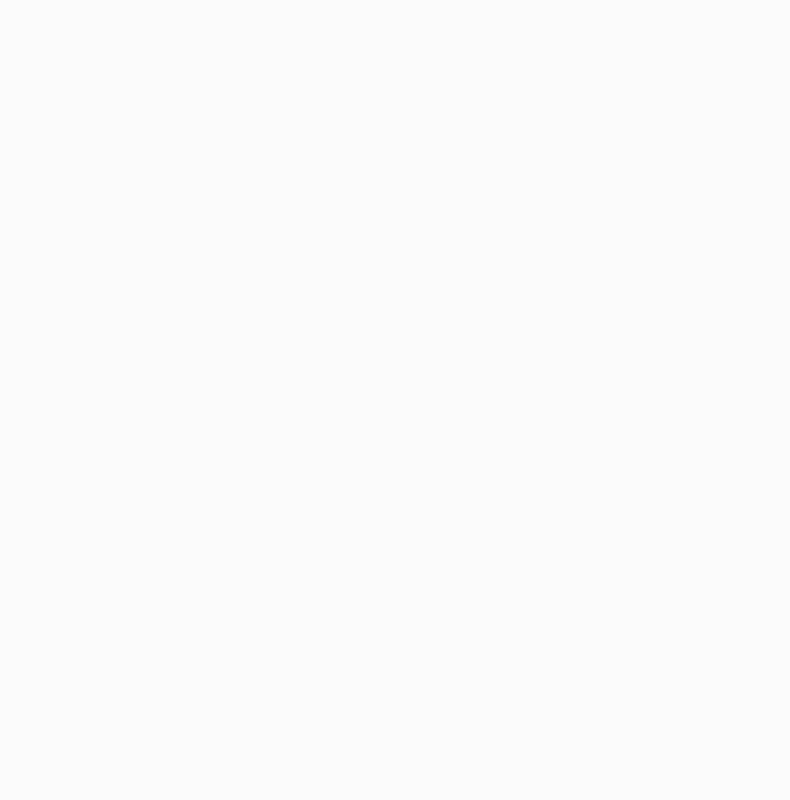
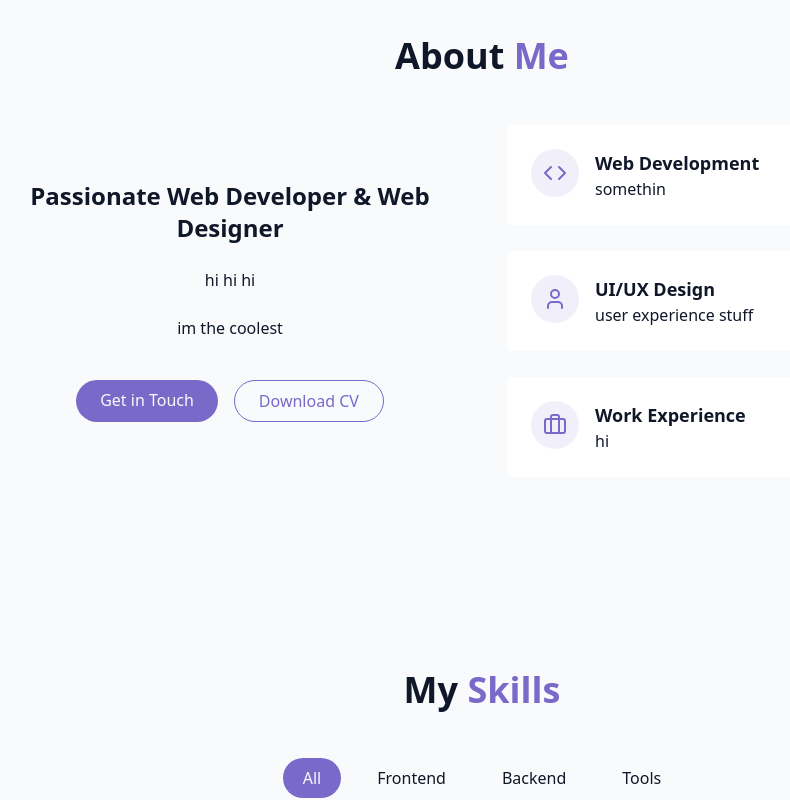
Before and after one commit to isabelle-bh/portfolio-2025, a React (Vite) app: page / in a window 1280 px wide. Shown: the part 860-1660 px from the top of the page, without its empty margins (158-948 px from the left). Before the commit the page ends 800 px from the top, so only its background shows below. Built offline with nearby package versions, Linux system fonts and the light colour scheme.

Commit message:
feat: adding new sections to page

```diff
--- a/src/pages/Home.jsx
+++ b/src/pages/Home.jsx
@@ -1,7 +1,9 @@
 import { ThemeToggle } from "@/components/ThemeToggle";
 import { StarBackground } from "@/components/StarBackground";
 import { Navbar } from "@/components/Navbar";
-import { HeroSection } from "../components/HeroSection";
+import { HeroSection } from "@/components/HeroSection";
+import { AboutSection } from "@/components/AboutSection";
+import { SkillsSection } from "@/components/SkillsSection";
 
 export const Home = () => {
 
@@ -18,6 +20,8 @@ export const Home = () => {
             {/* Main Content */}
             <main>
                 <HeroSection />
+                <AboutSection />
+                <SkillsSection />
             </main>
 
             {/* Footer */}
```
